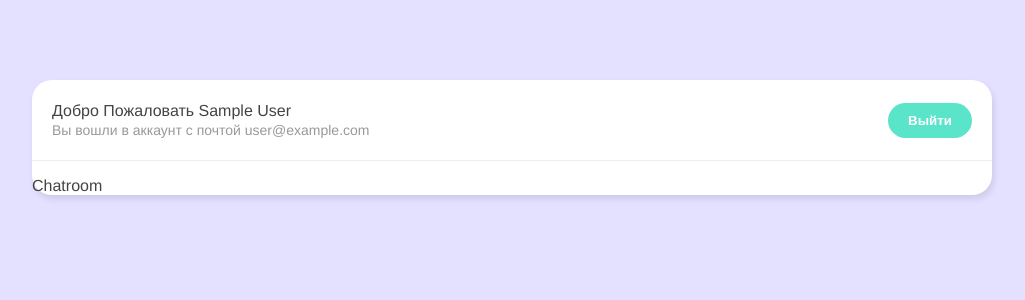
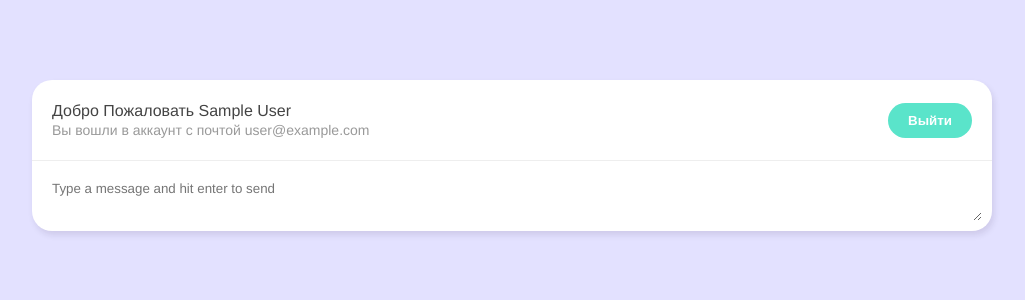
Before and after one commit to Yuzeyzer/Vue-Firebase, a Vue app: page /chatroom in a window 1280 px wide. Shown: the top 300 px of the page, without its empty margins (128-1153 px from the left). Built offline with nearby package versions, Linux system fonts and the light colour scheme; no server answers; sample sign-in values are in the browser's storage.

Commit message:
created new NewChatRoom component

```diff
--- /dev/null
+++ b/src/components/NewChatRoom.vue
@@ -0,0 +1,56 @@
+<template>
+  <form>
+    <textarea
+      placeholder="Type a message and hit enter to send"
+      v-model="message"
+      @keypress.enter.prevent="handleSubmit"
+    ></textarea>
+  </form>
+</template>
+
+<script>
+import { ref } from "@vue/reactivity";
+import getUser from "../composables/getUser";
+import { timestamp } from "../firebase/config";
+export default {
+  setup() {
+    const message = ref("");
+    const { user } = getUser();
+
+    const handleSubmit = () => {
+      const chat = {
+        name: user.value.displayName,
+        message: message.value,
+        createdAd: timestamp(),
+      };
+      console.log(chat);
+      message.value = "";
+    };
+
+    return { message, handleSubmit };
+  },
+};
+</script>
+
+<style scoped>
+form {
+  margin: 10px;
+}
+textarea {
+  width: 100%;
+  max-width: 100%;
+  margin-bottom: 6px;
+  padding: 10px;
+  box-sizing: border-box;
+  border: 0;
+  border-radius: 20px;
+  font-family: inherit;
+  outline: none;
+}
+.error {
+  text-align: center;
+  color: #ff2a58;
+  font-size: 12px;
+  padding: 10px 0;
+}
+</style>
--- a/src/views/Chatroom.vue
+++ b/src/views/Chatroom.vue
@@ -1,21 +1,23 @@
 <template>
   <div class="container">
     <Navbar />
-    <p>Chatroom</p>
+    <NewChatRoom />
   </div>
 </template>
 
 <script>
 import { watch } from "@vue/runtime-core";
 import Navbar from "../components/Navbar.vue";
+import NewChatRoom from "../components/NewChatRoom.vue";
+("");
 import getUser from "@/composables/getUser";
 import { useRouter } from "vue-router";
 export default {
-  components: { Navbar },
+  components: { Navbar, NewChatRoom },
   setup() {
     const { user } = getUser();
     const router = useRouter();
-    watch(user,() => {
+    watch(user, () => {
       if (!user.value) {
         router.push("/");
       }
```
